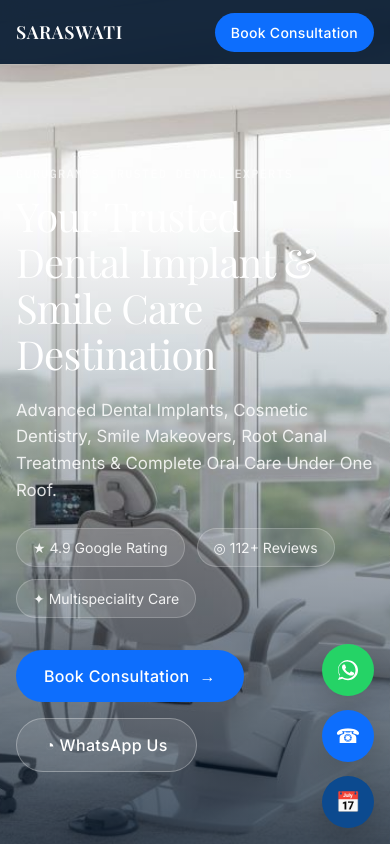
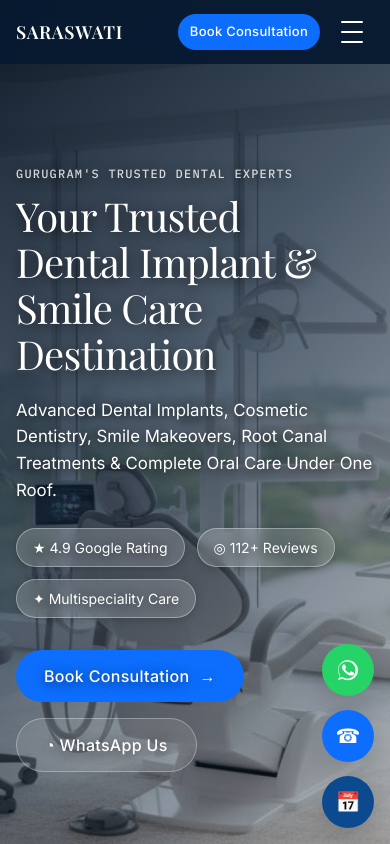
Before and after one commit to ManavJethani/Dental, a React (Vite) app: page / in a window 390 px wide. Shown: the top 844 px of the page. Built offline with nearby package versions, Linux system fonts and the light colour scheme.

Commit message:
Refine mobile header CTA and drawer navigation

```diff
--- a/src/App.css
+++ b/src/App.css
@@ -6,20 +6,23 @@ a { color:inherit; text-decoration:none; }
 .container { width:min(1280px, calc(100% - 48px)); margin:auto; }
 .site-nav { position:fixed; inset:0 0 auto; z-index:10; height:64px; color:#fff; background:rgba(6,26,48,.92); backdrop-filter:blur(12px); }
 .nav-inner { height:64px; display:flex; align-items:center; justify-content:space-between; }
-.brand { font-family:'Playfair Display',serif; font-size:18px; font-weight:600; letter-spacing:.04em; }
+.nav-actions { display:flex; align-items:center; gap:12px; }
+.brand { font-family:'Playfair Display',serif; font-size:18px; font-weight:600; letter-spacing:.04em; flex-shrink:0; }
 .nav-links { display:flex; gap:32px; align-items:center; font-size:15px; }
 .nav-links>a:not(.nav-button) { opacity:.94; }
 .nav-button,.button { display:inline-flex; align-items:center; justify-content:center; gap:10px; border-radius:999px; font-weight:500; letter-spacing:.02em; transition:transform .2s, background .2s; }
-.nav-button { padding:10px 24px; background:var(--blue); font-size:14px; color:#fff; }
+.nav-button { padding:10px 24px; background:var(--blue); font-size:14px; color:#fff; white-space:nowrap; flex-shrink:0; }
 .button { padding:14px 28px; border:0; cursor:pointer; font-size:16px; }
 .button:hover,.nav-button:hover { transform:scale(1.02); }
+.mobile-menu-toggle { display:none; border:0; background:transparent; color:#fff; width:44px; height:44px; padding:0; align-items:center; justify-content:center; cursor:pointer; flex-shrink:0; }
+.mobile-menu-toggle span { display:block; width:22px; height:2px; border-radius:2px; background:#fff; margin:4px 0; }
 .blue { color:#fff; background:var(--blue); }.ghost { color:#fff; background:#ffffff1a; border:1px solid #ffffff4d; }.whatsapp { color:#fff; background:#25d366; }
 .hero { height:100vh; min-height:680px; position:relative; overflow:hidden; color:#fff; }
-.hero-image,.hero-shade { position:absolute; inset:0; width:100%; height:100%; }.hero-image { object-fit:cover; }.hero-shade { background:linear-gradient(to top,rgba(6,26,48,.72),rgba(6,26,48,.28) 43%,transparent 74%); }
-.hero-content { height:100%; position:relative; z-index:1; display:flex; justify-content:flex-end; flex-direction:column; padding-bottom:12vh; }.hero-content>* { max-width:640px; }
-.eyebrow { margin:0 0 12px; text-transform:uppercase; font:500 12px 'IBM Plex Mono',monospace; letter-spacing:.1em; }.light { color:#ffffffb3; }.blue-text { color:var(--blue); }.cyan { color:var(--cyan); }
-h1,h2 { font-family:'Playfair Display',serif; font-weight:400; margin:0; } h1 { font-size:clamp(40px,5vw,64px); line-height:1.15; letter-spacing:-.02em; margin-bottom:20px; } h2 { color:var(--deep); font-size:clamp(32px,3.5vw,45px); line-height:1.25; }
-.hero-copy { font-size:16.8px; line-height:1.6; color:#ffffffd9; margin:0 0 24px; max-width:480px; }.hero-pills { display:flex; flex-wrap:wrap; gap:12px; margin-bottom:32px; }.hero-pills span { background:#ffffff1f; color:#ffffffe6; border:1px solid #ffffff33; border-radius:999px; padding:8px 16px; font-size:14px; }.hero-actions { display:flex; flex-wrap:wrap; gap:16px; }
+.hero-image,.hero-shade { position:absolute; inset:0; width:100%; height:100%; }.hero-image { object-fit:cover; }.hero-shade { background:linear-gradient(135deg,rgba(4,16,32,.92) 0%,rgba(6,26,48,.72) 42%,rgba(6,26,48,.26) 100%); }
+.hero-content { height:100%; position:relative; z-index:1; display:flex; justify-content:flex-end; flex-direction:column; padding-bottom:12vh; text-shadow:0 2px 12px rgba(0,0,0,.6); }.hero-content>* { max-width:640px; }
+.eyebrow { margin:0 0 12px; text-transform:uppercase; font:500 12px 'IBM Plex Mono',monospace; letter-spacing:.1em; }.light { color:#ffffffcc; }.blue-text { color:var(--blue); }.cyan { color:var(--cyan); }
+h1,h2 { font-family:'Playfair Display',serif; font-weight:400; margin:0; } h1 { font-size:clamp(40px,5vw,64px); line-height:1.15; letter-spacing:-.02em; margin-bottom:20px; text-shadow:0 3px 14px rgba(0,0,0,.7); } h2 { color:var(--deep); font-size:clamp(32px,3.5vw,45px); line-height:1.25; }
+.hero-copy { font-size:16.8px; line-height:1.6; color:#ffffff; margin:0 0 24px; max-width:480px; text-shadow:0 2px 10px rgba(0,0,0,.7); }.hero-pills { display:flex; flex-wrap:wrap; gap:12px; margin-bottom:32px; }.hero-pills span { background:rgba(255,255,255,.16); color:#fff; border:1px solid rgba(255,255,255,.35); border-radius:999px; padding:8px 16px; font-size:14px; backdrop-filter:blur(6px); box-shadow:0 2px 8px rgba(0,0,0,.2); }.hero-actions { display:flex; flex-wrap:wrap; gap:16px; }
 .section { padding:100px 0; }.lead { max-width:560px; color:var(--muted); font-size:16.8px; line-height:1.7; margin:16px 0 48px; }.center { text-align:center; }.center .lead { margin:12px auto 48px; }
 .services-grid { display:grid; grid-template-columns:repeat(4,1fr); gap:24px; }.service-card { padding:32px; background:var(--pale); border-radius:16px; min-height:264px; transition:.25s; }.service-card:hover { transform:translateY(-4px); box-shadow:0 16px 30px #0a2e5d1a; }.service-icon { width:40px; height:40px; border-radius:999px; display:grid; place-items:center; color:var(--blue); background:#0d6efd14; margin-bottom:16px; }.service-card h3,.benefit h3 { font:600 17.6px Inter,sans-serif; margin:0 0 8px; }.service-card p { color:var(--muted); font-size:14.4px; line-height:1.6; margin:0 0 16px; }.service-card a,.doctor-info>a { font-size:13.6px; color:var(--blue); font-weight:500; }
 .why,.gallery,footer { background:var(--navy); color:#fff; }.why-grid { display:grid; grid-template-columns:45% 55%; gap:64px; }.why h2,.gallery h2 { color:#fff; }.why .lead,.gallery .lead { color:#ffffffb3; }.benefit-grid { display:grid; grid-template-columns:repeat(2,1fr); gap:20px; }.benefit { border:1px solid #ffffff14; background:#ffffff0a; border-radius:16px; padding:28px; }.benefit>span { display:block; color:var(--cyan); font-size:28px; margin-bottom:12px; }.benefit h3 { color:#fff; font-size:16px; }.benefit p { color:#ffffff8c; font-size:13.6px; line-height:1.6; margin:0; }
@@ -33,4 +36,12 @@ footer { padding:80px 0 40px; }.footer-grid { display:grid; grid-template-column
 .floating-whatsapp { background:#25d366; }
 .floating-call { background:var(--blue); }
 .floating-book { background:#0c4a8f; }
-@media (max-width:900px){.services-grid{grid-template-columns:repeat(2,1fr)}.why-grid,.booking-grid{grid-template-columns:1fr}.doctor-grid{grid-template-columns:1fr}.nav-links{gap:18px}.nav-links>a:not(.nav-button){display:none}}@media (max-width:600px){.container{width:min(100% - 32px,1280px)}.hero-content{padding-bottom:72px}.hero{min-height:620px}.section{padding:72px 0}.services-grid,.benefit-grid,.gallery-grid,.footer-grid{grid-template-columns:1fr}.doctor-card{flex-direction:column}.doctor-photo,.doctor-info{width:100%}.doctor-photo{height:280px}.reviews-layout{display:block}.review-summary{width:auto;margin-bottom:32px}.review-card{min-width:290px;width:290px}.nav-button{padding:9px 16px}.form-card{padding:28px}.footer-bottom{display:block}.footer-bottom span{display:block;margin-top:12px}.floating{right:16px;bottom:16px}.floating-button{width:52px;height:52px;font-size:20px}}
+@media (max-width:900px){.services-grid{grid-template-columns:repeat(2,1fr)}.why-grid,.booking-grid{grid-template-columns:1fr}.doctor-grid{grid-template-columns:1fr}.nav-links{display:none}.nav-actions{gap:10px}.mobile-menu-toggle{display:flex; flex-direction:column;}}@media (max-width:600px){.container{width:min(100% - 32px,1280px)}.hero-content{padding-bottom:72px}.hero{min-height:620px}.section{padding:72px 0}.services-grid,.benefit-grid,.gallery-grid,.footer-grid{grid-template-columns:1fr}.doctor-card{flex-direction:column}.doctor-photo,.doctor-info{width:100%}.doctor-photo{height:280px}.reviews-layout{display:block}.review-summary{width:auto;margin-bottom:32px}.review-card{min-width:290px;width:290px}.nav-button{padding:8px 12px; font-size:13px}.form-card{padding:28px}.footer-bottom{display:block}.footer-bottom span{display:block;margin-top:12px}.floating{right:16px;bottom:16px}.floating-button{width:52px;height:52px;font-size:20px}}
+@media (max-width:380px){.brand{font-size:16px}.nav-button{padding:7px 10px; font-size:12px}.mobile-menu-toggle{width:40px;height:40px}}
+.mobile-drawer { position:fixed; top:0; right:0; bottom:0; width:280px; max-width:80vw; background:rgba(6,26,48,.98); color:#fff; transform:translateX(100%); transition:transform .3s ease; z-index:15; padding:72px 24px 24px; display:flex; flex-direction:column; gap:24px; }
+.mobile-drawer.open { transform:translateX(0); }
+.mobile-drawer-close { position:absolute; top:20px; right:20px; width:40px; height:40px; border:0; background:transparent; color:#fff; font-size:28px; line-height:1; cursor:pointer; }
+.mobile-drawer-links { display:flex; flex-direction:column; gap:18px; }
+.mobile-drawer-links a { color:#fff; font-size:18px; font-weight:500; }
+.mobile-backdrop { position:fixed; inset:0; background:rgba(0,0,0,.45); opacity:0; visibility:hidden; transition:opacity .3s ease, visibility .3s ease; z-index:14; }
+.mobile-backdrop.active { opacity:1; visibility:visible; }
--- a/src/App.tsx
+++ b/src/App.tsx
@@ -58,10 +58,30 @@ function GalleryCard({ item }: { item: string[] }) {
 
 function App() {
   const [submitted, setSubmitted] = useState(false)
+  const [menuOpen, setMenuOpen] = useState(false)
   return <div>
     <nav className="site-nav">
-      <div className="container nav-inner"><a href="#top" className="brand">SARASWATI</a><div className="nav-links">{navItems.map((label) => <a key={label} href={`#${label.toLowerCase()}`}>{label}</a>)}<a className="nav-button" href="#book">Book Consultation</a></div></div>
+      <div className="container nav-inner">
+        <a href="#top" className="brand">SARASWATI</a>
+        <div className="nav-actions">
+          <div className="nav-links">{navItems.map((label) => <a key={label} href={`#${label.toLowerCase()}`} onClick={() => setMenuOpen(false)}>{label}</a>)}</div>
+          <a className="nav-button" href="#book" onClick={() => setMenuOpen(false)}>Book Consultation</a>
+          <button className="mobile-menu-toggle" aria-label={menuOpen ? 'Close navigation' : 'Open navigation'} aria-expanded={menuOpen} onClick={() => setMenuOpen((open) => !open)}>
+            <span />
+            <span />
+            <span />
+          </button>
+        </div>
+      </div>
     </nav>
+
+    <div className={`mobile-drawer${menuOpen ? ' open' : ''}`}>
+      <button className="mobile-drawer-close" aria-label="Close menu" onClick={() => setMenuOpen(false)}>×</button>
+      <div className="mobile-drawer-links">
+        {navItems.map((label) => <a key={label} href={`#${label.toLowerCase()}`} onClick={() => setMenuOpen(false)}>{label}</a>)}
+      </div>
+    </div>
+    <div className={`mobile-backdrop${menuOpen ? ' active' : ''}`} onClick={() => setMenuOpen(false)} />
 
     <main id="top">
       <section className="hero">
```
